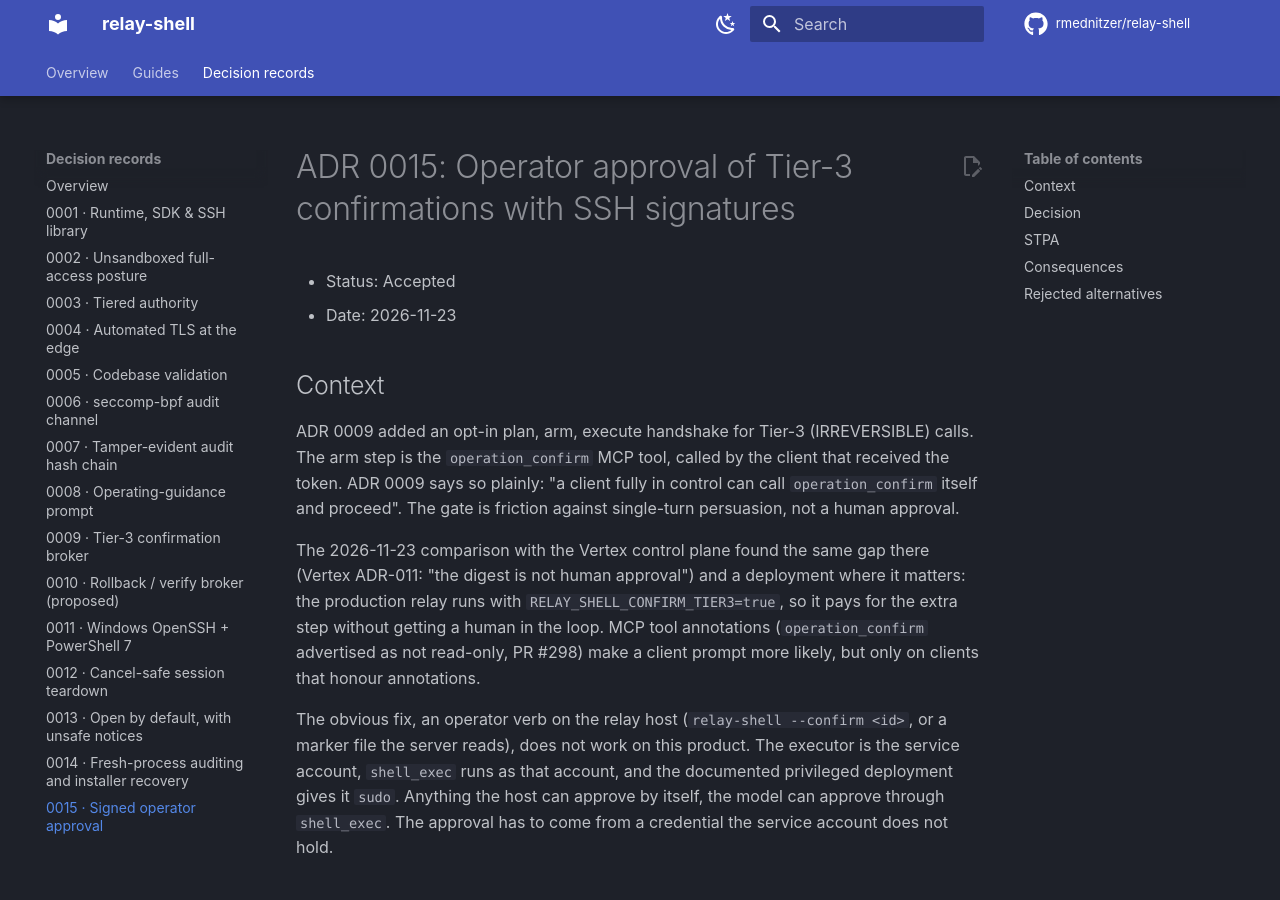
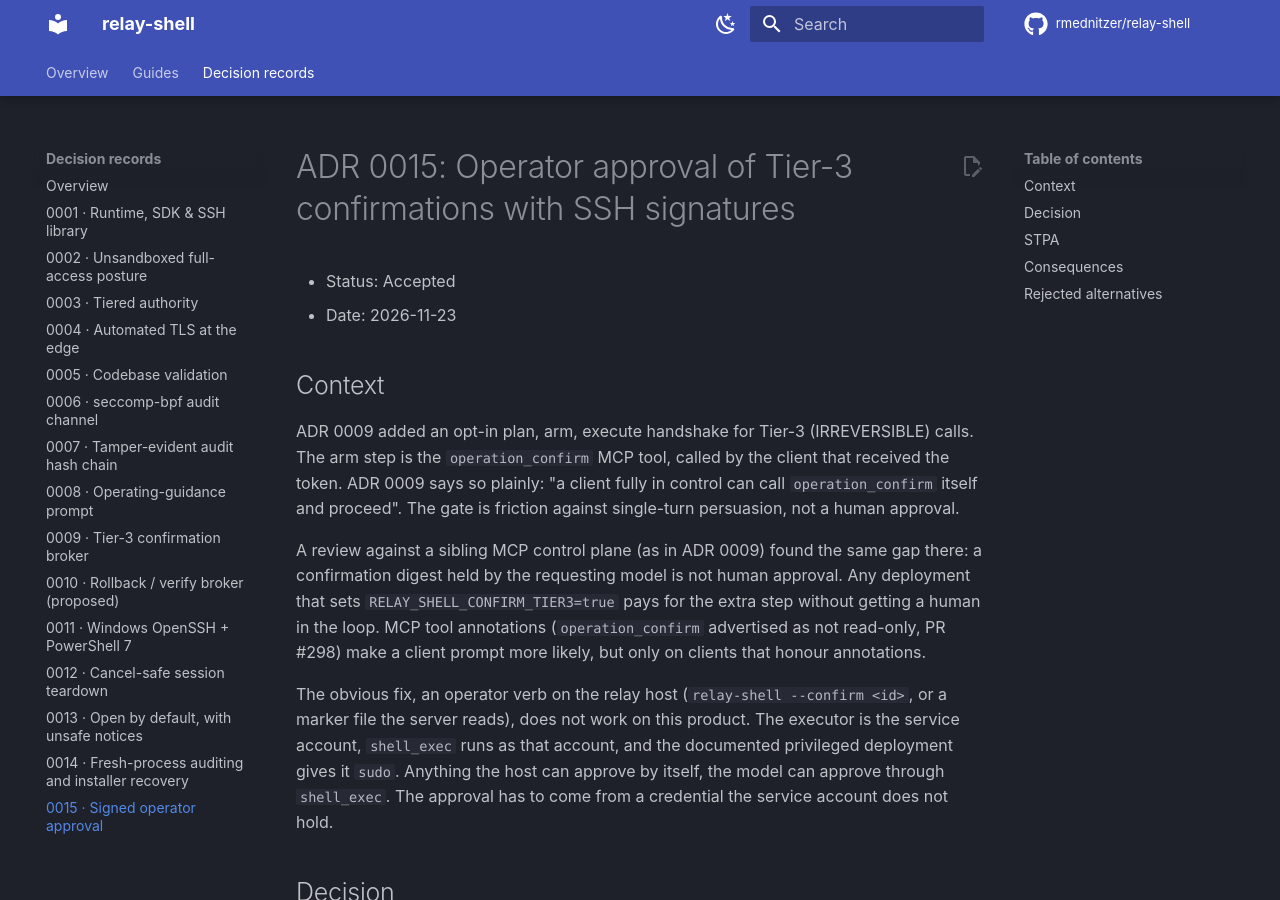
Before and after one commit to rmednitzer/relay-shell, an MkDocs documentation site: the page built from docs/adr/0015-signed-operator-approval.md, in a window 1280 px wide and 900 px high. Built offline with MkDocs 1.6.1 and Material for MkDocs 9.7.7, drawn with Linux system fonts in a browser that asks for light colours; comment, search, counter and statistics services are not loaded; some of the changed text lies outside the part shown.

Commit message:
docs(adr): keep ADR 0015 context deployment-neutral (#300)
Describe the motivating review and the passkey alternative without naming
a specific deployment or its configuration.

Co-authored-by: Claude Opus 5.5 <noreply@anthropic.com>

```diff
--- a/docs/adr/0015-signed-operator-approval.md
+++ b/docs/adr/0015-signed-operator-approval.md
@@ -11,10 +11,10 @@ that received the token. ADR 0009 says so plainly: "a client fully in control ca
 call `operation_confirm` itself and proceed". The gate is friction against
 single-turn persuasion, not a human approval.
 
-The 2026-11-23 comparison with the Vertex control plane found the same gap there
-(Vertex ADR-011: "the digest is not human approval") and a deployment where it
-matters: the production relay runs with `RELAY_SHELL_CONFIRM_TIER3=true`, so it
-pays for the extra step without getting a human in the loop. MCP tool annotations
+A review against a sibling MCP control plane (as in ADR 0009) found the same gap
+there: a confirmation digest held by the requesting model is not human approval.
+Any deployment that sets `RELAY_SHELL_CONFIRM_TIER3=true` pays for the extra step
+without getting a human in the loop. MCP tool annotations
 (`operation_confirm` advertised as not read-only, PR #298) make a client prompt
 more likely, but only on clients that honour annotations.
 
@@ -123,9 +123,9 @@ pending-token cap.
 - Operators need an SSH key outside the relay and a way to move the challenge line
   and the signature between the chat and their terminal. That is deliberate cost
   for rare irreversible work.
-- Vertex's ADR-011 plans passkey approval on a server-rendered page. A shared
-  approval service could replace this mechanism later; the broker's verifier hook
-  is the only integration point.
+- A passkey approval on a server-rendered page, or a shared approval service,
+  could replace this mechanism later; the broker's verifier hook is the only
+  integration point.
 
 ## Rejected alternatives
 
```
